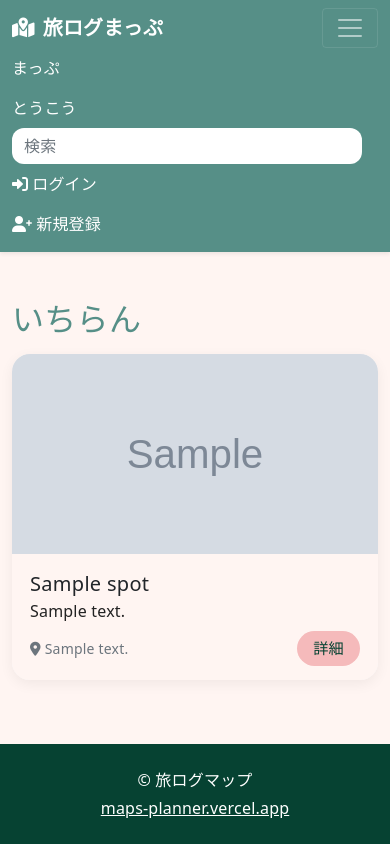
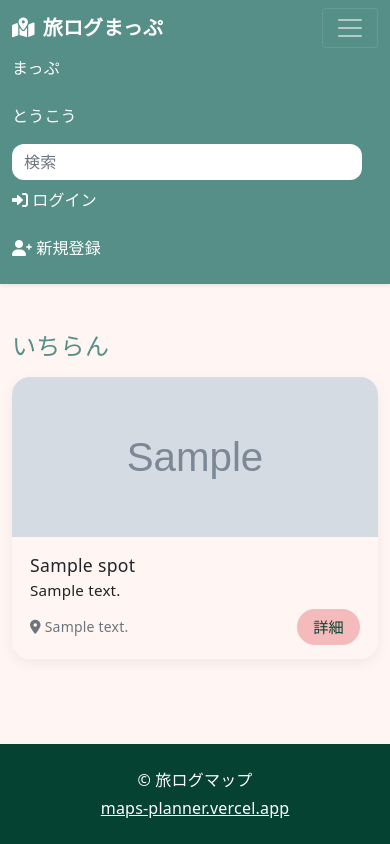
Before and after one commit to Berry7028/TripLog, a Django app: page / in a window 390 px wide, after a click that opens the changed part. Run offline with Django 5.2, Linux system fonts and the light colour scheme; tables that the repository leaves empty hold one stand-in row (values such as "Sample post"); grey boxes marked "Sample" are stand-in pictures; some web fonts are replaced.

Commit message:
modify: スポットカードのレスポンシブデザインを改善し、CSSスタイルを追加。また、ホームページとマイスポットページのレイアウトを調整。

```diff
--- a/spots/static/spots/css/style.css
+++ b/spots/static/spots/css/style.css
@@ -124,3 +124,38 @@ body { background: var(--page-cream); }
   padding: 18px 18px 12px;
 }
 .details-title { font-size: 1.5rem; color: #111; }
+
+/* Responsive tweaks */
+@media (max-width: 991.98px) {
+  .section-title { font-size: 1.75rem; }
+}
+
+@media (max-width: 767.98px) {
+  /* Typography and spacing */
+  .section-title { font-size: 1.5rem; }
+  .spot-title { font-size: 1.1rem; }
+  .spot-desc { font-size: .95rem; }
+
+  /* Navbar search full-width on mobile */
+  .navbar .search-group { width: 100%; }
+  .navbar .search-input { font-size: 16px; } /* avoid iOS zoom */
+  .navbar-nav .nav-item { margin-bottom: .5rem; }
+  .navbar-nav .nav-item.d-flex { flex-direction: column; align-items: flex-start; }
+
+  /* Cards and images */
+  .spot-card .card-img-top,
+  .spot-card .image-placeholder { height: 160px; }
+
+  /* Detail hero image override */
+  .spot-hero { height: auto !important; max-height: 45vh !important; }
+
+  /* Map heights on small screens */
+  .map-surface,
+  .map-frame,
+  #map.map-frame { height: 60vh !important; min-height: 300px !important; }
+  #spotMap { height: 260px !important; }
+  #pickMap { height: 260px !important; }
+
+  /* Panels */
+  .details-surface { min-height: auto; }
+}
--- a/spots/templates/spots/home.html
+++ b/spots/templates/spots/home.html
@@ -16,7 +16,7 @@
         {% if page_obj %}
         <div class="row">
             {% for spot in page_obj %}
-            <div class="col-md-4 mb-4">
+            <div class="col-12 col-sm-6 col-md-4 mb-4">
                 <div class="card h-100 spot-card">
                     {% if spot.image %}
                     <img src="{{ spot.image.url }}" class="card-img-top" alt="{{ spot.title }}">
--- a/spots/templates/spots/my_spots.html
+++ b/spots/templates/spots/my_spots.html
@@ -15,7 +15,7 @@
         {% if page_obj %}
         <div class="row">
             {% for spot in page_obj %}
-            <div class="col-md-4 mb-4">
+            <div class="col-12 col-sm-6 col-md-4 mb-4">
                 <div class="card h-100">
                     {% if spot.image %}
                     <img src="{{ spot.image.url }}" class="card-img-top" alt="{{ spot.title }}"
--- a/spots/templates/spots/spot_detail.html
+++ b/spots/templates/spots/spot_detail.html
@@ -7,7 +7,7 @@
     <div class="col-md-8">
         <div class="card">
             {% if spot.image %}
-            <img src="{{ spot.image.url }}" class="card-img-top" alt="{{ spot.title }}"
+            <img src="{{ spot.image.url }}" class="card-img-top spot-hero" alt="{{ spot.title }}"
                  style="height: 400px; object-fit: cover;">
             {% endif %}
 
```
